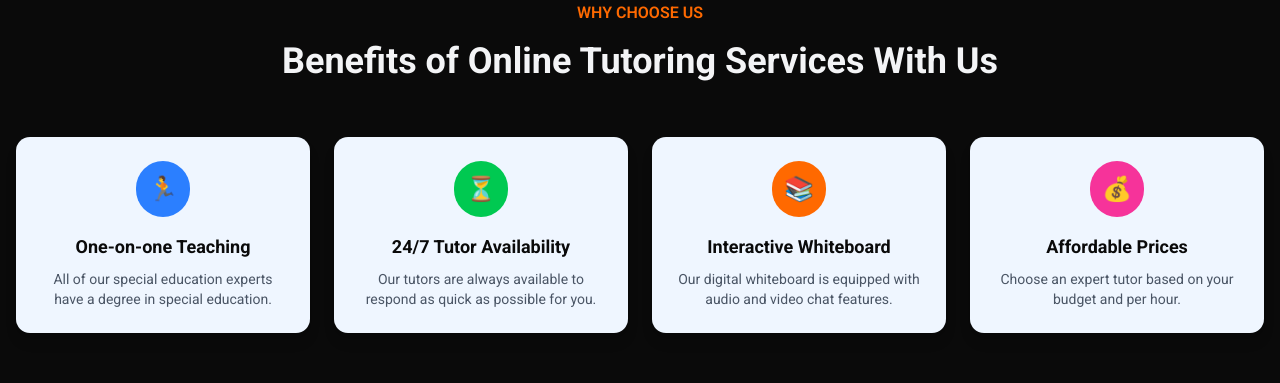
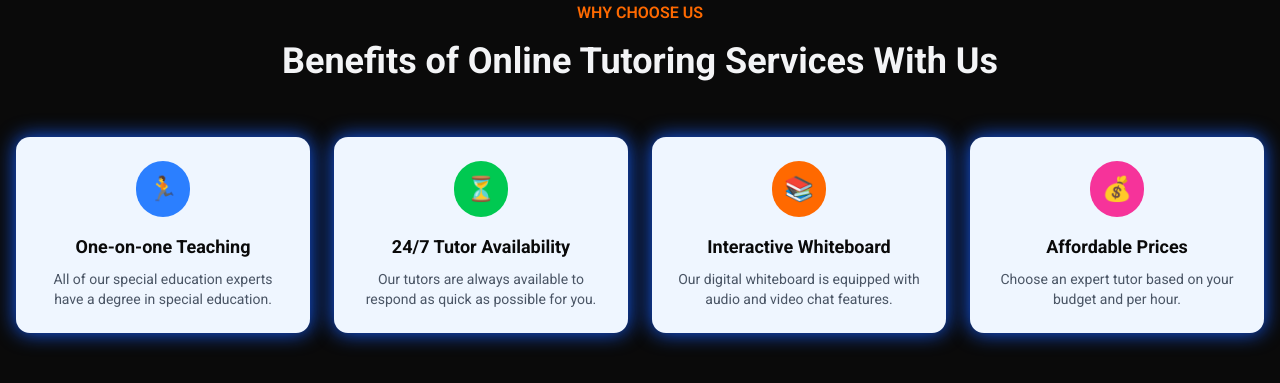
Before and after one commit to tafiya/tutorLink-frontend, a Next.js app: page / in a window 1280 px wide. Shown: the part 1000-1383 px from the top of the page. Built offline with nearby package versions, Linux system fonts and the light colour scheme; no server answers.

Commit message:
add shadow in benifit section

```diff
--- a/src/components/home/Banner.tsx
+++ b/src/components/home/Banner.tsx
@@ -34,7 +34,8 @@ const Banner = () => {
                   Guidance and Personalized Support Today!
                 </p>
 
-                <div className="mt-8 sm:mt-10">
+                <div className="mt-8 sm:mt-10 transition duration-300
+           hover:-translate hover:scale-105 duration-150 ease-in-out">
                   <div className="relative p-2 group sm:rounded-xl sm:focus-within:ring-1
                    sm:focus-within:ring-blue-600 sm:focus-within:border-blue-600 ">
                     <input
--- a/src/components/home/BeniftSection.tsx
+++ b/src/components/home/BeniftSection.tsx
@@ -40,8 +40,8 @@ const BenefitsSection = () => {
           {benefits.map((benefit, index) => (
             <div
               key={index}
-              className="bg-blue-50 shadow-lg rounded-xl p-6 flex flex-col items-center transition duration-300
-           hover:-translate hover:scale-105 duration-150 ease-in-out"
+              className="bg-blue-50 rounded-xl p-6 flex flex-col items-center transition duration-300
+           hover:-translate hover:scale-105 duration-150 ease-in-out shadow-[0px_0px_20px_theme(colors.blue.600)] hover:shadow-lg hover:shadow-blue-600"
             >
               <div
                 className={`text-white ${benefit.bgColor} p-3 rounded-full text-2xl`}
```
